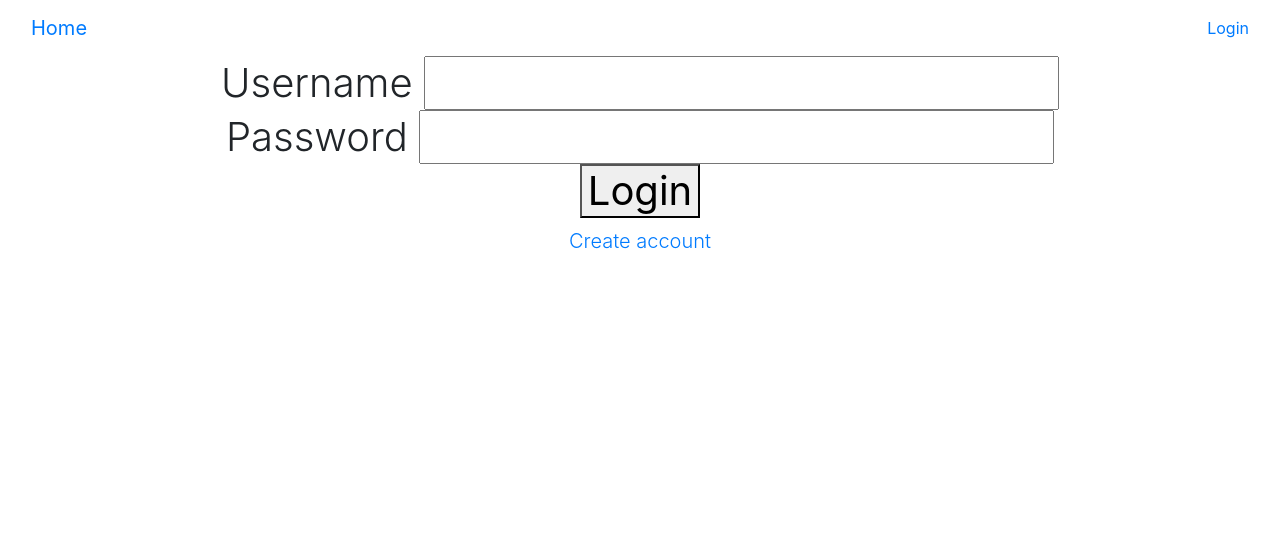
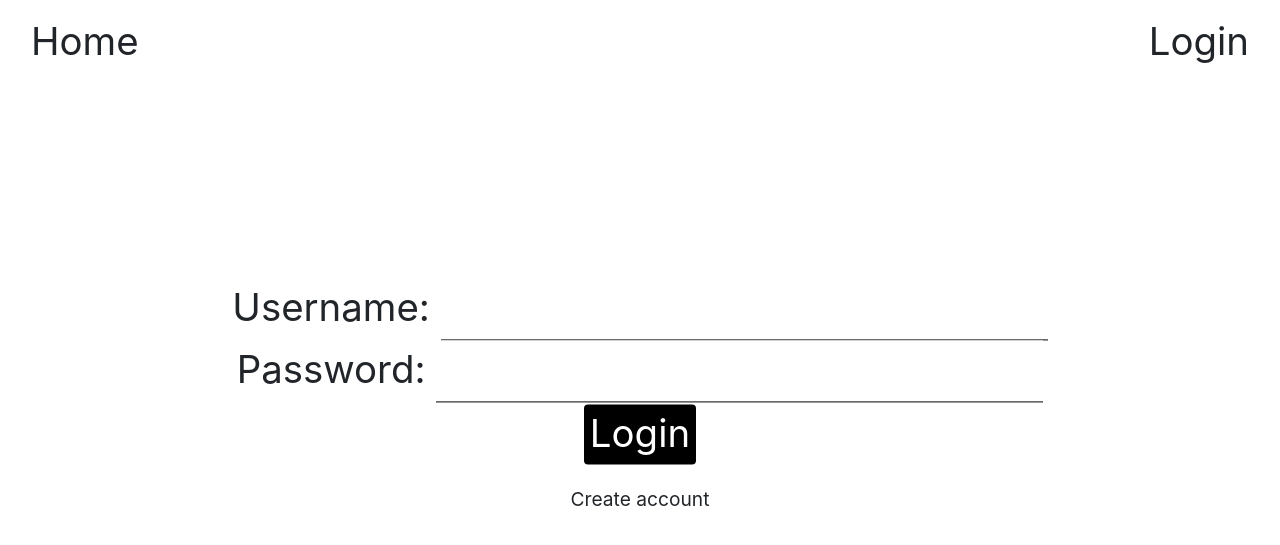
Before and after one commit to Hungry-Dolphin/Django-Showcase, a Django app: page /accounts/login/ in a window 1280 px wide. Shown: the top 545 px of the page. Run offline with Django 3.2, Linux system fonts and the light colour scheme; parts of the project's set-up code (start-up, migrations or seed data) failed here and were passed over; some libraries are stand-ins or nearby versions.

Commit message:
I found out what CSS was

```diff
--- a/chat/forms.py
+++ b/chat/forms.py
@@ -6,7 +6,7 @@ User = get_user_model()
 
 
 class MessageForm(forms.ModelForm):
-    content = forms.CharField(max_length=500)
+    content = forms.CharField(max_length=500, label="Message:")
 
     class Meta:
         model = ChatMessage
@@ -16,8 +16,8 @@ class MessageForm(forms.ModelForm):
 
 
 class UserLoginForm(forms.Form):
-    username = forms.CharField(label='Username')
-    password = forms.CharField(widget=forms.PasswordInput)
+    username = forms.CharField(label='Username:')
+    password = forms.CharField(widget=forms.PasswordInput, label='Password:')
 
     def clean(self, *args, **kwargs):
         username = self.cleaned_data.get('username')
@@ -35,9 +35,10 @@ class UserLoginForm(forms.Form):
 
 
 class UserRegisterForm(forms.ModelForm):
-    email = forms.EmailField(label='Email address')
-    password = forms.CharField(widget=forms.PasswordInput)
-    ConfirmPassword = forms.CharField(widget=forms.PasswordInput, label='Confirm password')
+    username = forms.CharField(max_length=24, label='Username:')
+    email = forms.EmailField(label='Email address:')
+    password = forms.CharField(widget=forms.PasswordInput, label='Password:')
+    ConfirmPassword = forms.CharField(widget=forms.PasswordInput, label='Confirm pass:')
 
     class Meta:
         model = User
--- a/chat/views.py
+++ b/chat/views.py
@@ -21,7 +21,7 @@ def home(request):
 def chatroom(request, chat_name):
     chat_room = get_object_or_404(ChatRoom, id=chat_name)
     try:
-        if int(request.user.profile.clearance) > chat_room.clearance:
+        if int(request.user.profile.clearance) >= chat_room.clearance:
             if request.method == 'POST':
                 form = MessageForm(request.POST)
                 if form.is_valid():
--- /dev/null
+++ b/static/css/base.css
@@ -0,0 +1,50 @@
+a {
+    color: inherit;
+    text-decoration: none;
+}
+
+a:hover {
+    text-decoration: none;
+    color: deepskyblue;
+}
+
+form input {
+    border: none;
+    border-bottom: 0.1vw solid black;
+    outline: none;
+    padding-bottom: 0.2vw;
+}
+
+button {
+    background-color: black;
+    border: none;
+    color: white;
+    text-align: center;
+    vertical-align: middle;
+}
+
+button:hover {
+    color: deepskyblue;
+}
+
+.custom-nav-text {
+    font-size: 3vw;
+}
+
+#form-div {
+    position: absolute;
+    top: 50%;
+    left: 50%;
+    transform: translate(-50%, -50%);
+    font-size: 3vw;
+}
+
+@media (max-width: 800px) {
+    * {
+        font-size: 5vw;
+    }
+
+    .custom-nav-text {
+        font-size: 5vw;
+    }
+}
--- /dev/null
+++ b/static/css/login.css
@@ -0,0 +1,15 @@
+
+
+.register-link {
+    font-size: 1.5vw;
+}
+
+@media (max-width: 800px) {
+    * {
+        font-size: 5vw;
+    }
+
+    .register-link {
+        font-size: 3vw;
+    }
+}
--- a/templates/auth/login.html
+++ b/templates/auth/login.html
@@ -2,26 +2,20 @@
 {% load static %}
 {% block title %}
     <title>Login</title>
+    <link rel="stylesheet" type="text/css" href="{% static 'css/login.css' %}">
 {% endblock %}
 
 {% block body %}
-    <div class="container h-100">
-        <div class="align-items-center">
-            <div class="text-center">
+    <div id="form-div" class="container text-center">
         <form method="post">
-                    <h1 class="font-weight-light">
             {% csrf_token %}
             {% for requirement in form %}
                 {{ requirement.label }}
                 {{ requirement }}
                 <br>
             {% endfor %}
-                        <button type="submit">Login</button>
-                    </h1>
+            <button class="rounded" type="submit">Login</button>
         </form>
-                <p class="lead"><a href="{% url 'register' %}">Create account</a></p>
-                </h1>
-            </div>
-        </div>
+        <a class="register-link" href="{% url 'register' %}">Create account</a>
     </div>
 {% endblock %}
--- a/templates/auth/register.html
+++ b/templates/auth/register.html
@@ -5,6 +5,7 @@
 {% endblock %}
 
 {% block body %}
+    <div id="form-div" class="container text-center">
         <form method="post">
             {% csrf_token %}
             {% for requirement in form %}
@@ -12,6 +13,7 @@
                 {{ requirement }}
                 <br>
             {% endfor %}
-        <button type="submit">register</button>
+            <button class="rounded" type="submit">Register</button>
         </form>
+    </div>
 {% endblock %}
--- a/templates/base.html
+++ b/templates/base.html
@@ -2,25 +2,26 @@
 {% load static %}
 <html lang="en">
 <head>
+    <meta charset="UTF-8" name="viewport" content="width=device-width, initial-scale=1.0">
+    <link rel="stylesheet" type="text/css" href="{% static "bootstrap.min.css" %}" >
+    <link rel="stylesheet" type="text/css" href="{% static 'css/base.css' %}">
     {% block title %} {% endblock %}
     <title>Base</title>
-    <meta charset="UTF-8" name="viewport" content="width=device-width, initial-scale=1.0">
-    <link href="{% static "bootstrap.min.css" %}" rel="stylesheet" media="screen">
+
     <link rel="icon" href="{% static 'images/favicon.ico' %}">
 </head>
 
 <body>
-<nav class="navbar navbar-default">
-    <div class="container-fluid">
+<div class="container-fluid">
+<nav class="navbar" style="">
         <div class="navbar-header">
-            <a class="navbar-brand" href="/">Home</a>
+            <a class="navbar-brand custom-nav-text" href="{% url 'home' %}">Home</a>
         </div>
         {% if user.is_authenticated %}
-            <a class="navbar-text" href="{% url 'logout' %}">Logout</a>
+            <a class="align-content-end custom-nav-text" href="{% url 'logout' %}">Logout</a>
         {% else %}
-            <a class="navbar-text" href="{% url 'login' %}">Login</a>
+            <a class="align-content-end custom-nav-text" href="{% url 'login' %}">Login</a>
         {% endif %}
-    </div>
 </nav>
 
 {% for message in messages %}
--- a/templates/chat/home.html
+++ b/templates/chat/home.html
@@ -2,7 +2,6 @@
 {% load static %}
 {% block title %}
     <title>Home</title>
-    <link href="{% static 'css/home.css' %}" rel="stylesheet">
 {% endblock %}
 
 {% block body %}
```
Also changed, not shown: static/css/chat.css (added, +17 -0 lines), templates/chat/chatroom.html (+14 -5 lines), static/css/home.css (deleted). Lines whose indentation alone changed are shown as unchanged.
